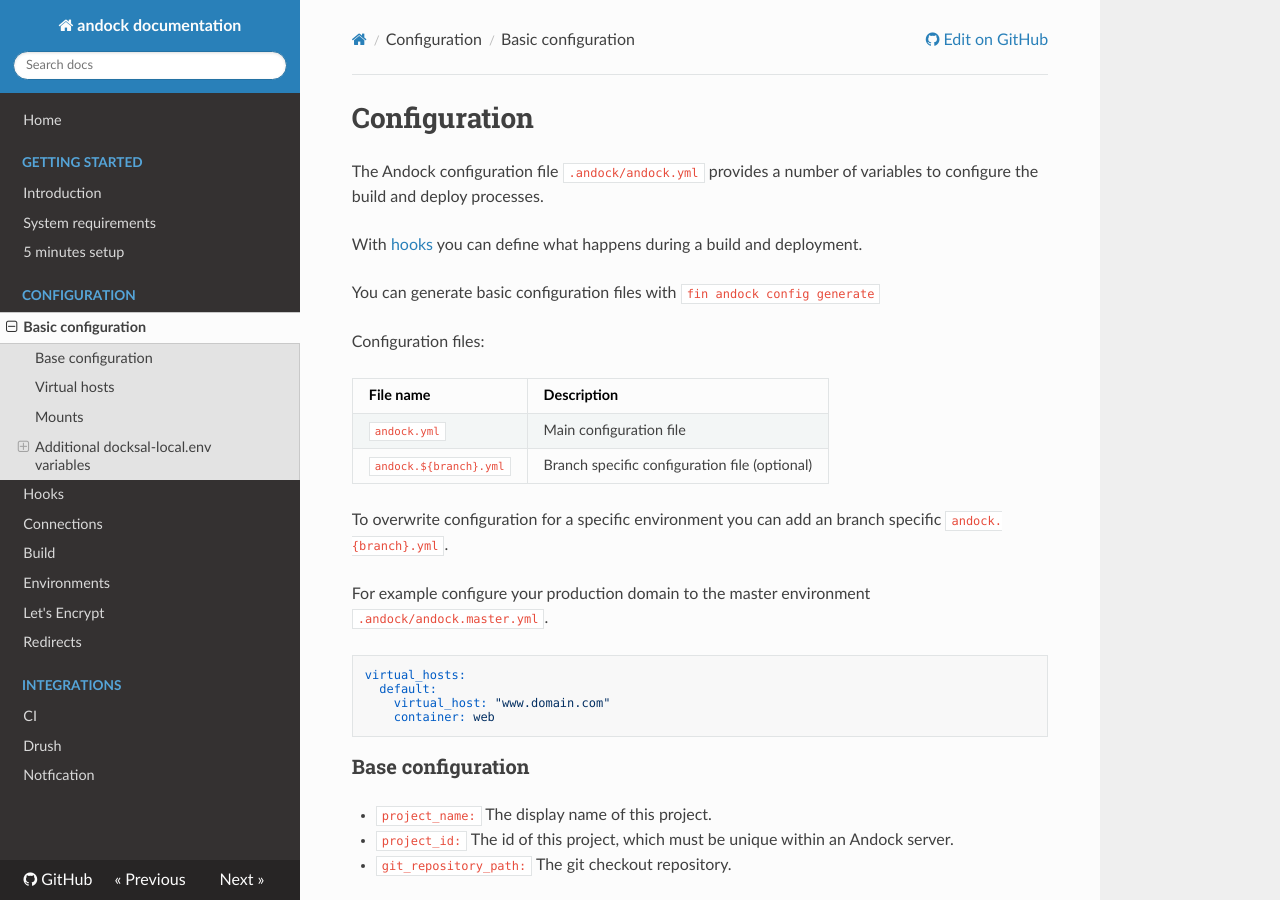
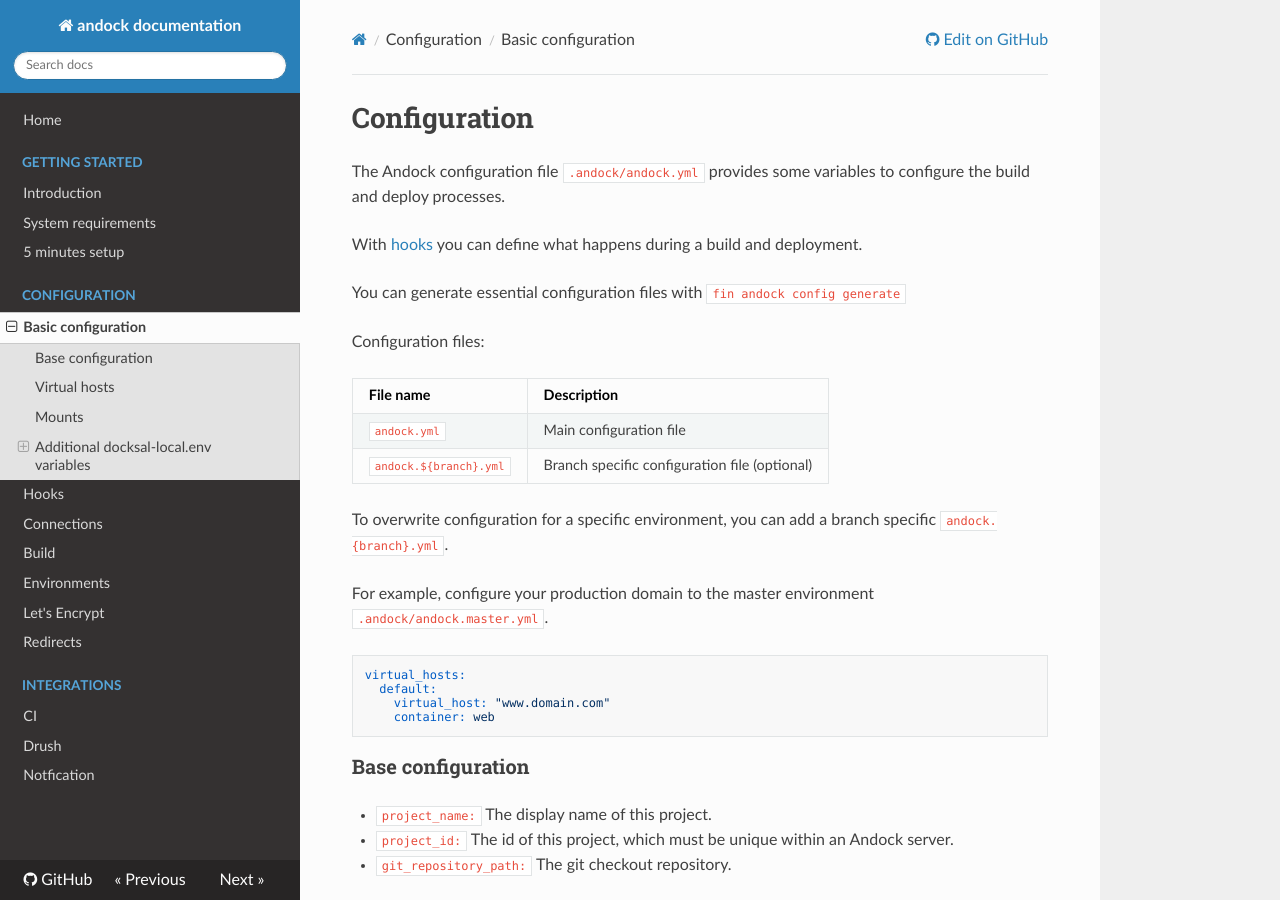
Before and after one commit to andock/andock, an MkDocs documentation site: the page built from docs/configuration/andock.md, in a window 1280 px wide and 900 px high. Built offline with MkDocs 1.6.1, drawn with Linux system fonts in a browser that asks for light colours; nearby versions of some CDN libraries; old or Windows-style settings are respelled for this version of MkDocs; some of the changed text lies outside the part shown.

Commit message:
Update configuration.

````diff
--- a/docs/configuration/andock.md
+++ b/docs/configuration/andock.md
@@ -1,9 +1,9 @@
 # Configuration
-The Andock configuration file `.andock/andock.yml` provides a number of variables to configure the build and deploy processes.
+The Andock configuration file `.andock/andock.yml` provides some variables to configure the build and deploy processes.
 
 With [hooks](hooks.md) you can define what happens during a build and deployment.
 
-You can generate basic configuration files with `fin andock config generate`
+You can generate essential configuration files with `fin andock config generate`
 
 Configuration files:
 
@@ -12,9 +12,9 @@
 | `andock.yml`            | Main configuration file
 | `andock.${branch}.yml`            | Branch specific configuration file (optional)
 
-To overwrite configuration for a specific environment you can add an branch specific `andock.{branch}.yml`.
+To overwrite configuration for a specific environment, you can add a branch specific `andock.{branch}.yml`.
 
-For example configure your production domain to the master environment `.andock/andock.master.yml`.
+For example, configure your production domain to the master environment `.andock/andock.master.yml`.
 ```
 virtual_hosts:
   default:
````
Also changed, not shown: other parts of docs/configuration/andock.md (+1 -1 lines), docs/configuration/build.md (+2 -2 lines), docs/configuration/connections.md (+4 -3 lines), docs/configuration/environment.md (+6 -2 lines), docs/configuration/letsencrypt.md (+1 -1 lines), docs/getting-started/docksal.md (+9 -2 lines).
